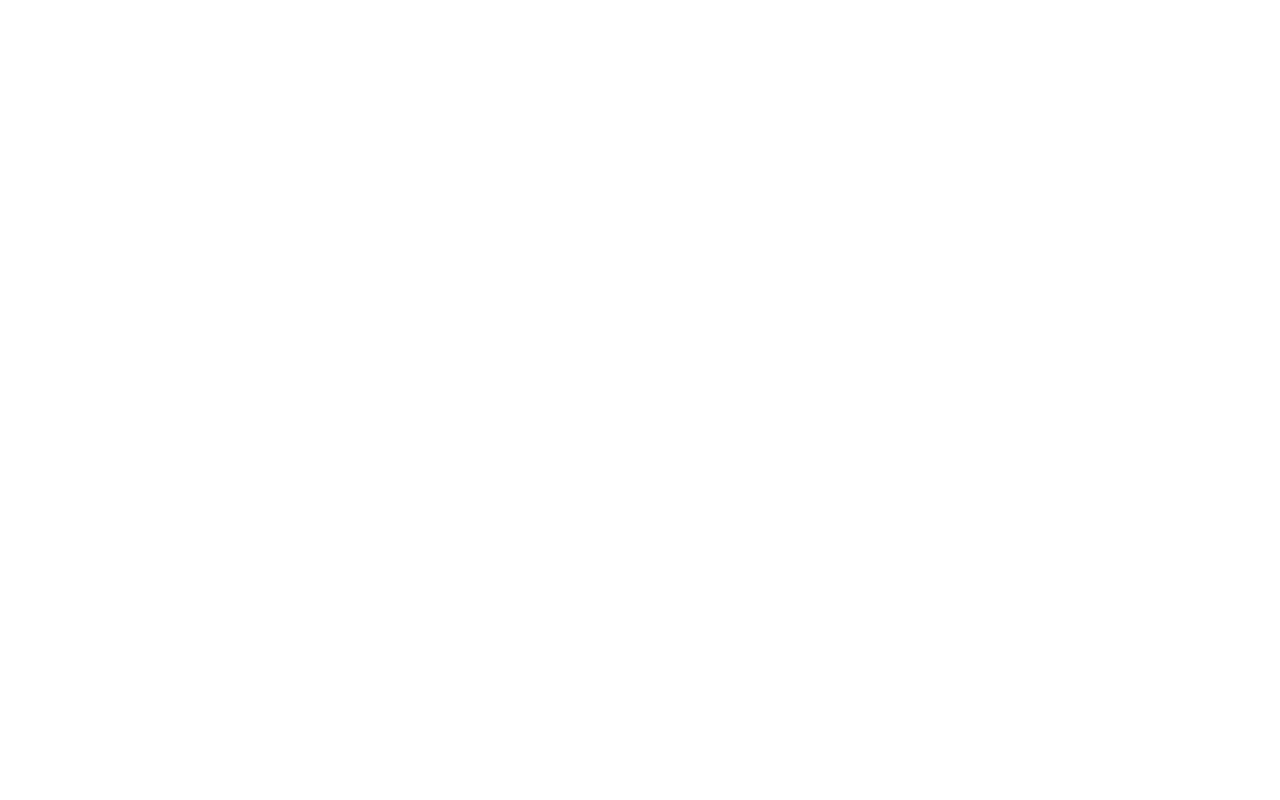
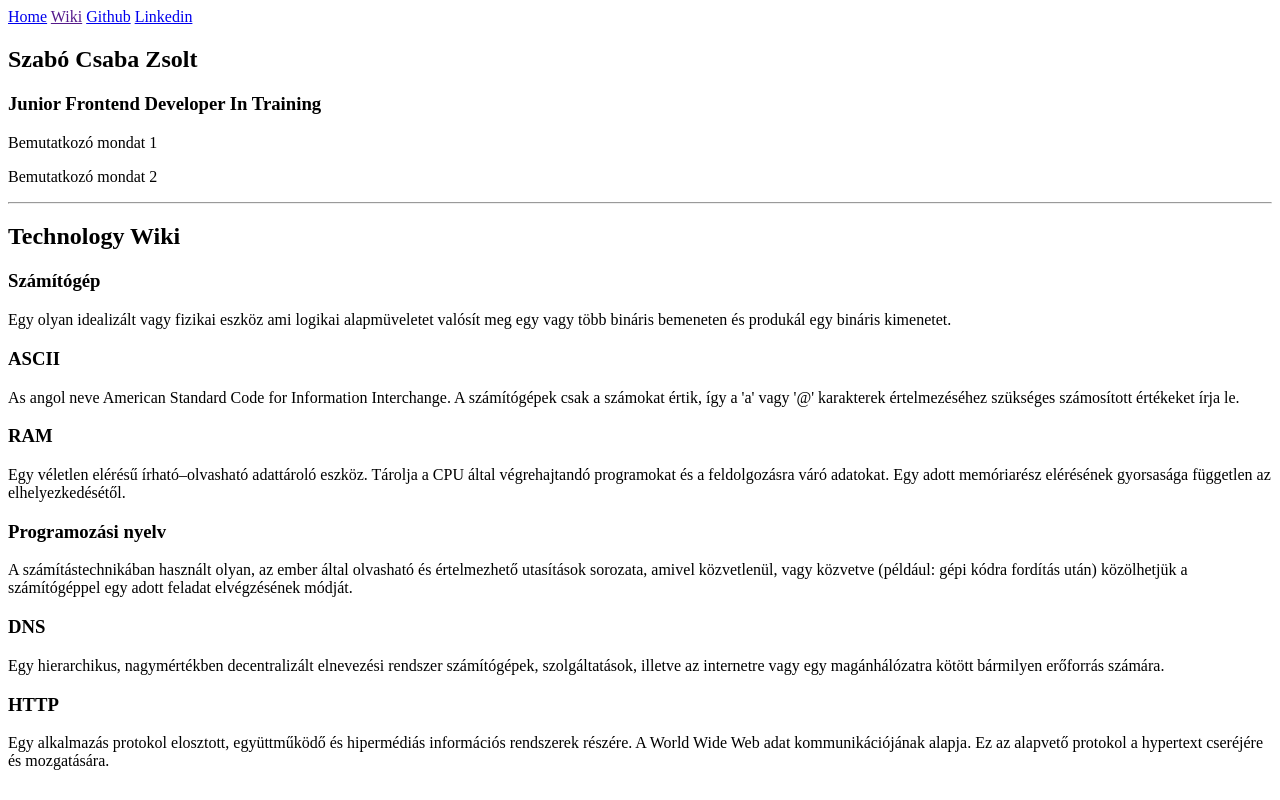
Before and after one commit to Csabi87/Csabi87.github.io, a plain HTML site: page index.html in a window 1280 px wide. Drawn offline with Linux system fonts and the light colour scheme.

Commit message:
Update index.html
creating html structure

```diff
--- a/index.html
+++ b/index.html
@@ -4,11 +4,38 @@
 <head>
     <meta charset="UTF-8">
     <meta name="viewport" content="width=device-width, initial-scale=1.0">
-    <title>Document</title>
+    <title>MyFirstWebsite</title>
 </head>
 
 <body>
-
+    <nav>
+        <a href="index.html">Home</a>
+        <a href="">Wiki</a>
+        <a href="https://github.com/Csabi87">Github</a>
+        <a href="https://www.linkedin.com/in/csaba-zsolt-szab%C3%B3-938579140/">Linkedin</a>
+    </nav>
+    <section>
+        <h1>Szabó Csaba Zsolt</h1>
+        <h3>Junior Frontend Developer In Training</h3>
+        <p>Bemutatkozó mondat 1</p>
+        <p>Bemutatkozó mondat 2</p>
+    </section>
+    <hr>
+    <article>
+        <h2>Technology Wiki</h2>
+        <h3>Számítógép</h3>
+        <p>Egy olyan idealizált vagy fizikai eszköz ami logikai alapmüveletet valósít meg egy vagy több bináris bemeneten és produkál egy bináris kimenetet.</p>
+        <h3>ASCII</h3>
+        <p>As angol neve American Standard Code for Information Interchange. A számítógépek csak a számokat értik, így a 'a' vagy '@' karakterek értelmezéséhez szükséges számosított értékeket írja le.</p>
+        <h3>RAM</h3>
+        <p>Egy véletlen elérésű írható–olvasható adattároló eszköz. Tárolja a CPU által végrehajtandó programokat és a feldolgozásra váró adatokat. Egy adott memóriarész elérésének gyorsasága független az elhelyezkedésétől.</p>
+        <h3>Programozási nyelv</h3>
+        <p>A számítástechnikában használt olyan, az ember által olvasható és értelmezhető utasítások sorozata, amivel közvetlenül, vagy közvetve (például: gépi kódra fordítás után) közölhetjük a számítógéppel egy adott feladat elvégzésének módját.</p>
+        <h3>DNS</h3>
+        <p>Egy hierarchikus, nagymértékben decentralizált elnevezési rendszer számítógépek, szolgáltatások, illetve az internetre vagy egy magánhálózatra kötött bármilyen erőforrás számára.</p>
+        <h3>HTTP</h3>
+        <p>Egy alkalmazás protokol elosztott, együttműködő és hipermédiás információs rendszerek részére. A World Wide Web adat kommunikációjának alapja. Ez az alapvető protokol a hypertext cseréjére és mozgatására.</p>
+    </article>
 </body>
 
 </html>
```
